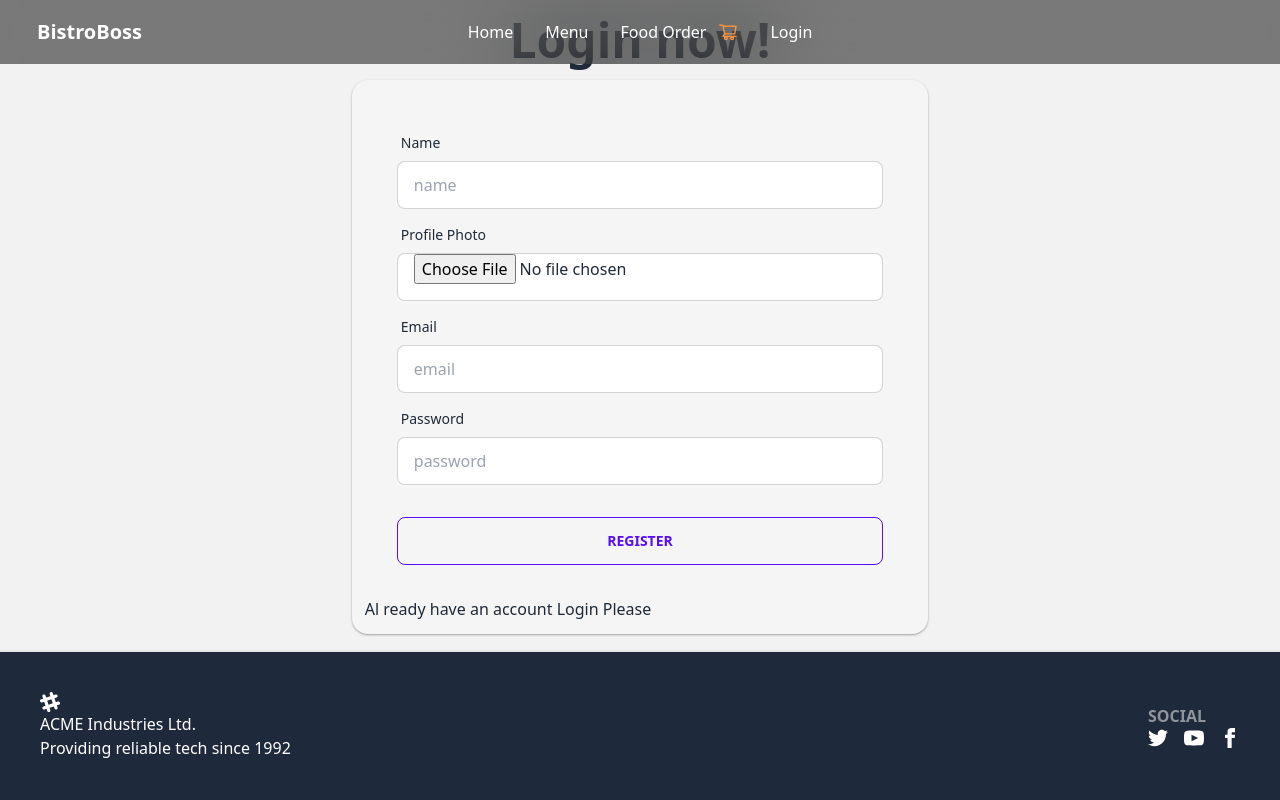
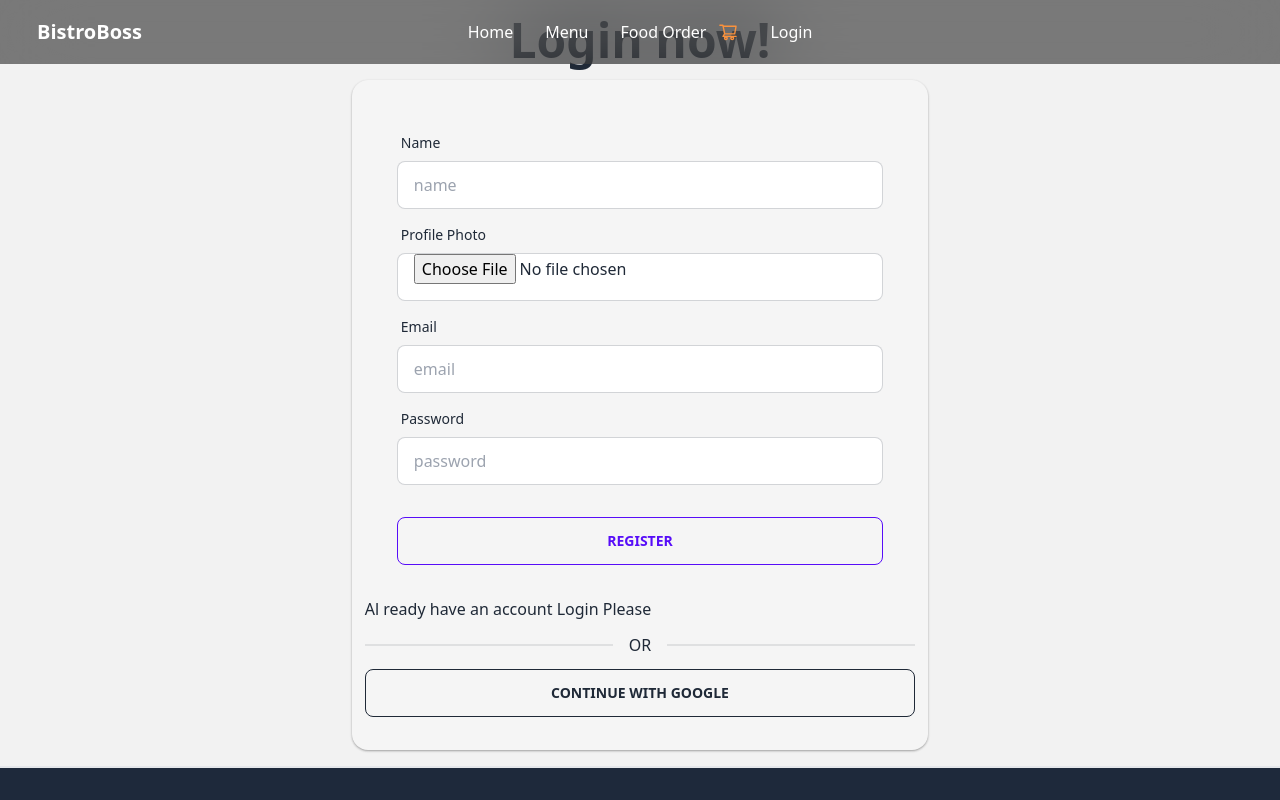
Before and after one commit to smsohag32/bistroboos-client, a React (Vite) app: page /register in a window 1280 px wide. Shown: the top 800 px of the page. Built offline with nearby package versions, Linux system fonts and the light colour scheme; no server answers.

Commit message:
goolge login and user information save in mongodb done

```diff
--- a/package.json
+++ b/package.json
@@ -25,6 +25,7 @@
     "react-router-dom": "^6.11.2",
     "react-simple-captcha": "^9.0.2",
     "react-tabs": "^6.0.1",
+    "sweetalert2": "^11.7.7",
     "swiper": "^9.3.2"
   },
   "devDependencies": {
--- a/src/context/AuthProvider.jsx
+++ b/src/context/AuthProvider.jsx
@@ -1,9 +1,11 @@
 import { createContext, useEffect, useState } from "react";
 import {
+  GoogleAuthProvider,
   createUserWithEmailAndPassword,
   getAuth,
   onAuthStateChanged,
   signInWithEmailAndPassword,
+  signInWithPopup,
   signOut,
   updateProfile,
 } from "firebase/auth";
@@ -12,6 +14,7 @@ import app from "../firebase/firebase.config";
 const auth = getAuth(app);
 
 export const AuthContext = createContext(null);
+const googleProvider = new GoogleAuthProvider();
 const AuthProvider = ({ children }) => {
   const [user, setUser] = useState(null);
   const [loading, setLoading] = useState(true);
@@ -39,6 +42,11 @@ const AuthProvider = ({ children }) => {
     });
   };
 
+  const googleLogin = () => {
+    setLoading(true);
+    return signInWithPopup(auth, googleProvider);
+  };
+
   //   observe
   useEffect(() => {
     const unsub = onAuthStateChanged(auth, (currentUser) => {
@@ -52,6 +60,7 @@ const AuthProvider = ({ children }) => {
     createUser,
     logOut,
     updateUserInfo,
+    googleLogin,
     user,
     loading,
   };
--- a/src/pages/Dashboard/MyCarts/MyCarts.jsx
+++ b/src/pages/Dashboard/MyCarts/MyCarts.jsx
@@ -9,6 +9,16 @@ const MyCarts = () => {
 
   const handleDelete = (item) => {
     console.log(item);
+    Swal.fire({
+      title: "Are you sure?",
+      text: "You want to delete it",
+      icon: "warning",
+      showCancelButton: true,
+      confirmButtonColor: "#3085d6",
+      cancelButtonColor: "#d33",
+      confirmButtonText: "Yes, delete it!",
+    }).then((result) => {
+      if (result.isConfirmed) {
         fetch(`http://localhost:5000/carts/${item._id}`, {
           method: "DELETE",
         })
@@ -16,6 +26,9 @@ const MyCarts = () => {
           .then((data) => {
             if (data.deletedCount) {
               refetch();
+              Swal.fire("Deleted!", "Your file has been deleted.", "success");
+            }
+          });
       }
     });
   };
--- a/src/pages/Login/Login.jsx
+++ b/src/pages/Login/Login.jsx
@@ -8,6 +8,7 @@ import {
 } from "react-simple-captcha";
 import { AuthContext } from "../../context/AuthProvider";
 import { Link, useLocation, useNavigate } from "react-router-dom";
+import SocialLogin from "../shared/SocialLogin/SocialLogin";
 
 const Login = () => {
   const location = useLocation();
@@ -122,6 +123,7 @@ const Login = () => {
               </button>
             </div>
           </form>
+          <SocialLogin />
           <p className="text-black">
             Do not have any account <Link to="/register">Please Sing up</Link>
           </p>
--- a/src/pages/Register/Register.jsx
+++ b/src/pages/Register/Register.jsx
@@ -4,6 +4,7 @@ import { useForm } from "react-hook-form";
 
 import { AuthContext } from "../../context/AuthProvider";
 import { Link, useLocation, useNavigate } from "react-router-dom";
+import SocialLogin from "../shared/SocialLogin/SocialLogin";
 
 const Register = () => {
   const location = useLocation();
@@ -24,7 +25,7 @@ const Register = () => {
     const password = data.password;
     let formData = new FormData();
     formData.append("image", imageFile);
-    console.log(formData);
+
     const url = `https://api.imgbb.com/1/upload?key=${
       import.meta.env.VITE_IMGBB_KEY
     }`;
@@ -40,7 +41,21 @@ const Register = () => {
             toast.success("Register successfully");
             updateUserInfo(name, imageUrl)
               .then(() => {
-                navigate(from, { replace: true });
+                const saveUser = { name: name, email: email };
+                fetch(`http://localhost:5000/users`, {
+                  method: "POST",
+                  headers: {
+                    "content-type": "application/json",
+                  },
+                  body: JSON.stringify(saveUser),
+                })
+                  .then((res) => res.json())
+                  .then((data) => {
+                    if (data.insertedId) {
+                      toast.success("sing up successfully");
+                      navigate(from, { replace: true });
+                    }
+                  });
               })
               .catch((err) => {
                 console.log(err);
@@ -154,6 +169,7 @@ const Register = () => {
           <p>
             Al ready have an account <Link to="/login">Login Please</Link>
           </p>
+          <SocialLogin />
         </div>
       </div>
     </div>
--- /dev/null
+++ b/src/pages/shared/SocialLogin/SocialLogin.jsx
@@ -0,0 +1,45 @@
+import { useContext } from "react";
+import { AuthContext } from "../../../context/AuthProvider";
+import { useLocation, useNavigate } from "react-router-dom";
+
+const SocialLogin = () => {
+  const location = useLocation();
+  const navigate = useNavigate();
+  const from = location?.state?.from?.pathName || "/";
+  const { googleLogin } = useContext(AuthContext);
+  const handleGoogleLogin = () => {
+    googleLogin().then((result) => {
+      const loggedUser = result.user;
+      const saveUser = {
+        name: loggedUser.displayName,
+        email: loggedUser.email,
+      };
+      fetch(`http://localhost:5000/users`, {
+        method: "POST",
+        headers: {
+          "content-type": "application/json",
+        },
+        body: JSON.stringify(saveUser),
+      })
+        .then((res) => res.json())
+        .then((data) => {
+          if (data.insertedId) {
+            navigate(from, { replace: true });
+          }
+        });
+    });
+  };
+  return (
+    <div className="">
+      <div className="divider">OR</div>
+      <button
+        onClick={handleGoogleLogin}
+        className="btn w-full  mb-5 btn-square btn-outline"
+      >
+        Continue with google
+      </button>
+    </div>
+  );
+};
+
+export default SocialLogin;
```
Also changed, not shown: 1 other file (tests, documents, lock files or other folders). Lines whose indentation alone changed are shown as unchanged.
